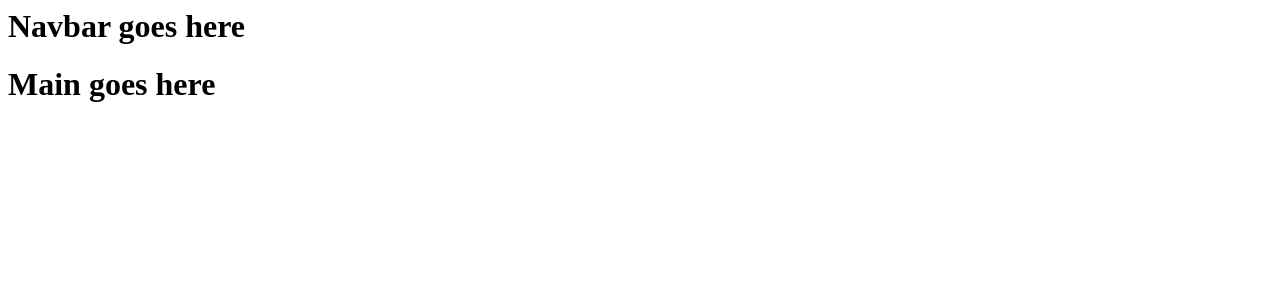
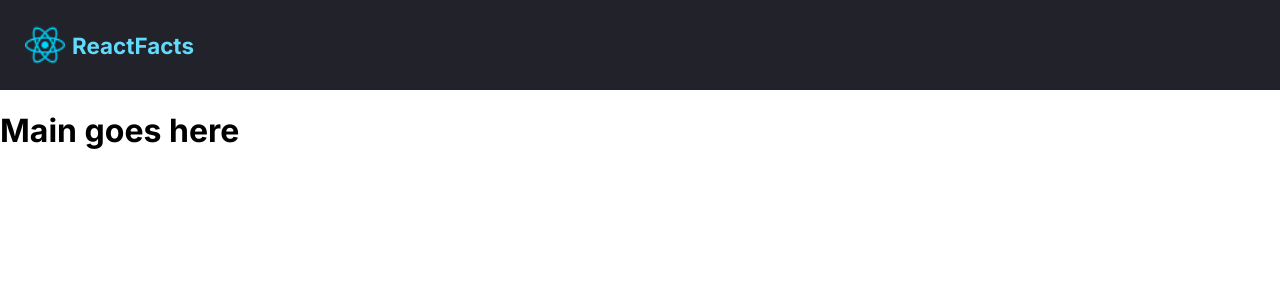
Before and after one commit to Anri20/First-React, a React (Vite) app in the folder first-react/: page / in a window 1280 px wide. Shown: the top 300 px of the page. Built offline with nearby package versions, Linux system fonts and the light colour scheme.

Commit message:
Navbar & Styling

```diff
--- a/first-react/src/components/Navbar.jsx
+++ b/first-react/src/components/Navbar.jsx
@@ -1,5 +1,10 @@
 export default function Navbar() {
     return (
-        <h1>Navbar goes here</h1>
+        <header>
+            <nav>
+                <img src="./src/assets/reactjs-icon.png" alt="reactjs-icon.png" />
+                <span>ReactFacts</span>
+            </nav>
+        </header>
     )
 }
--- a/first-react/src/index.css
+++ b/first-react/src/index.css
@@ -0,0 +1,32 @@
+* {
+    box-sizing: border-box;
+}
+
+body {
+    margin: 0;
+    font-family: Inter, sans-serif;
+}
+
+header {
+    height: 90px;
+    background-color: #21222A;
+    padding: 30px 25px;
+}
+
+nav {
+    display: flex;
+    align-items: center;
+    height: 100%;
+}
+
+nav > img {
+    width: 40px;
+    margin-right: 7px;
+
+}
+
+nav > span {
+    color: #61DAFB;
+    font-size: 1.4rem;
+    font-weight: 700;
+}
```
